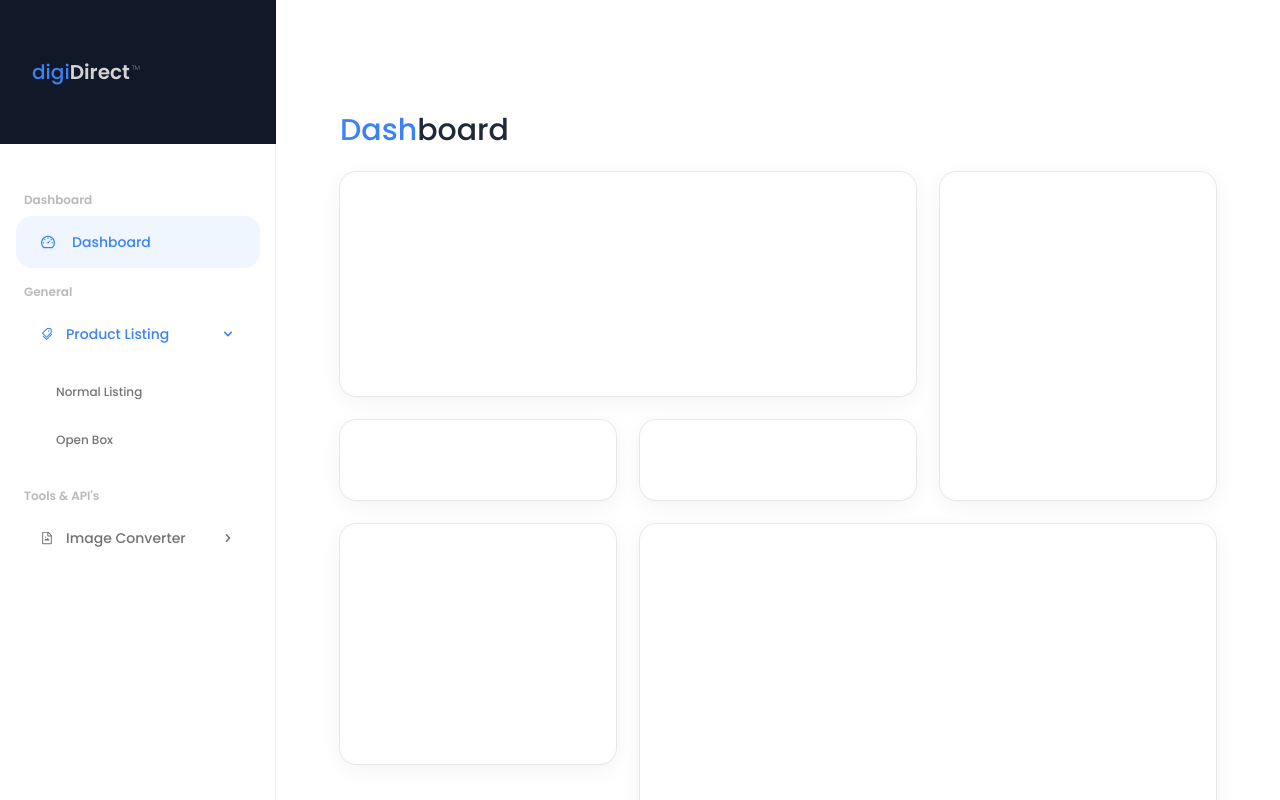
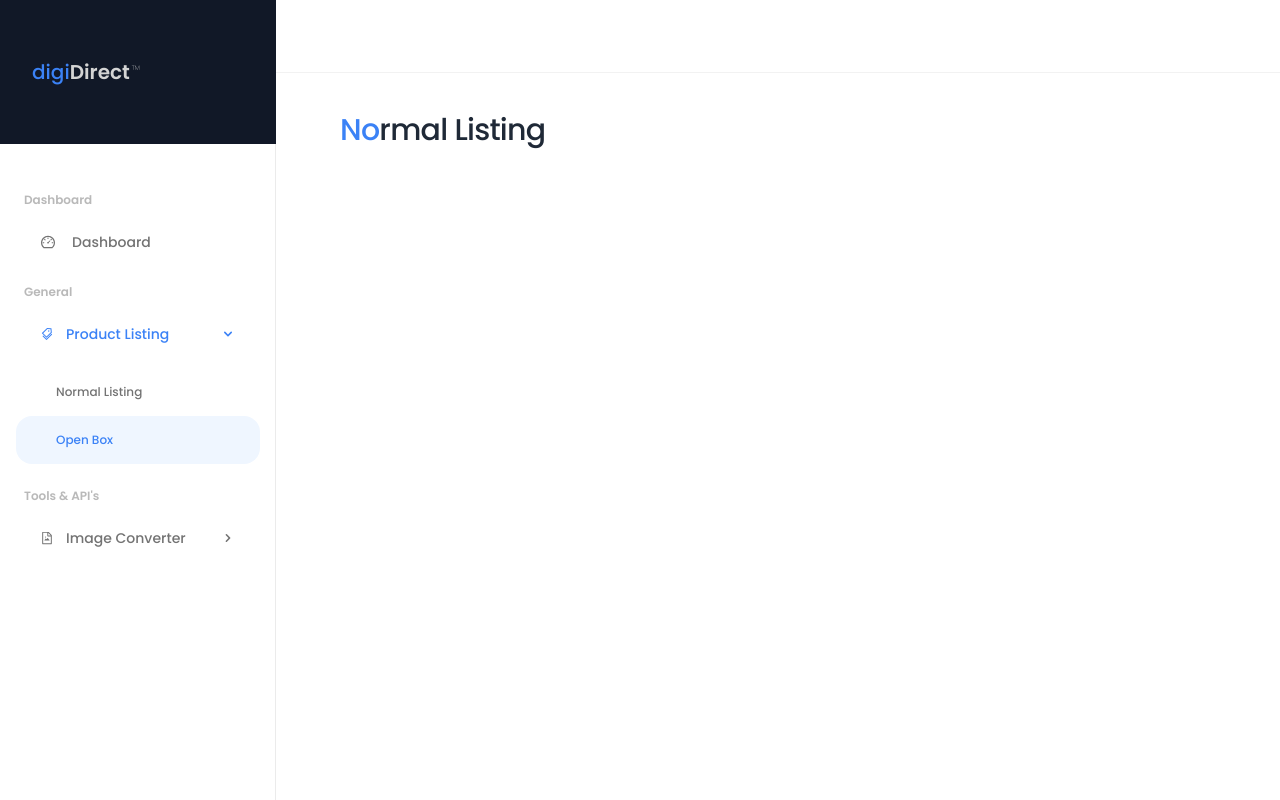
Before and after one commit to rogelcristobal/digiDirect, a React (Create React App) app: page /#/open-box-listing in a window 1280 px wide. Before the commit this address led to /#/. Built offline with nearby package versions, Linux system fonts and the light colour scheme.

Commit message:
changes in border 2

```diff
--- a/src/App.jsx
+++ b/src/App.jsx
@@ -51,16 +51,12 @@ const Main = () => {
         element={
           <Box className="h-screen w-full text-gray-800  box-border flex items-start justify-start bg-[#ffffff] relative">
             {/* navbar */}
-            {/* <Box className="h-[4.5rem]  z-10 w-full top-0 left-0 fixed flex items-end justify-end bg-[#ffffff]  shadow-sm">
+            <Box className="h-[4.5rem]  z-10 w-full top-0 left-0 fixed flex items-end justify-end bg-[#ffffff]  border-thin">
               <div className="w-full h-full relative">
-                <Divider
-                  variant="fullWidth"
-                  className="absolute bottom-0 right-0 w-full"
-                  light
-                ></Divider>
+
               </div>
 
-            </Box> */}
+            </Box>
 
             <SideBar />
             {/* content */}
--- a/src/components/Texthighlight.jsx
+++ b/src/components/Texthighlight.jsx
@@ -4,7 +4,7 @@ const Texthighlight = ({ text,variant,sx }) => {
   return (
     <Typography variant={variant} className={`${sx} `}>
       {[...text].map((item, id) => {
-        if(id < 4){
+        if(id < 2){
             return <span className="text-blue-500">{item}</span>
         }else{
             return item
--- a/src/index.css
+++ b/src/index.css
@@ -15,9 +15,12 @@
     .shad{
         box-shadow: rgba(0, 0, 0, 0.1) 0px 10px 50px;
     }
-    .sample-border{
+    .border-thin{
+        /*  */
+        box-shadow: rgba(0, 0, 0, 0.05) 0px 0px 0px 1px;
+    }
+    .border-medium{
         box-shadow: rgba(0, 0, 0, 0.05) 0px 6px 24px 0px, rgba(0, 0, 0, 0.08) 0px 0px 0px 1px;
-        /* box-shadow: rgba(0, 0, 0, 0.05) 0px 0px 0px 1px; */
     }
 }
 
--- a/src/pages/Dashboard.jsx
+++ b/src/pages/Dashboard.jsx
@@ -4,7 +4,7 @@ const Dashboard = () => {
   return (
     <>
       <Box className="h-full w-full box-border flex items-start gap-3 rounded-lg p-0   ">
-        <Box className="h-full overflow-auto w-full  space-y-3 box-border px-16 pt-28">
+        <Box className="h-full overflow-auto w-full  space-y-3 box-border px-16 py-28">
           {/* content */}
 
           <Box className="mb-6">
@@ -17,19 +17,19 @@ const Dashboard = () => {
             <Box className="col-span-8">
               <Paper
                 variant="contained"
-                className="h-56 w-full  rounded-2xl  bg-[#ffffff] shad box-border sample-border "
+                className="h-56 w-full  rounded-2xl  bg-[#ffffff] shad box-border border-medium "
               ></Paper>
             </Box>
             <Box className="col-span-4 row-span-2">
               <Paper
                 variant="contained"
-                className="h-full w-full  rounded-2xl  bg-[#ffffff] shad box-border sample-border "
+                className="h-full w-full  rounded-2xl  bg-[#ffffff] shad box-border border-medium "
               ></Paper>
             </Box>
             <Box className="col-span-4">
               <Paper
                 variant="contained"
-                className="h-20 w-full  rounded-2xl  bg-[#ffffff] shad text-white box-border px-8 flex items-center justify-end sample-border"
+                className="h-20 w-full  rounded-2xl  bg-[#ffffff] shad text-white box-border px-8 flex items-center justify-end border-medium"
               >
                 <Typography variant="h6" className=" font-base  text-sm">
                   WebP to JPG
@@ -39,21 +39,21 @@ const Dashboard = () => {
             <Box className="col-span-4">
               <Paper
                 variant="contained"
-                className="h-20 w-full  rounded-2xl  bg-[#ffffff] shad box-border sample-border "
+                className="h-20 w-full  rounded-2xl  bg-[#ffffff] shad box-border border-medium "
               ></Paper>
             </Box>
 
             <Box className="col-span-4">
               <Paper
                 variant="contained"
-                className="h-60 w-full  rounded-2xl  bg-[#ffffff] shad box-border sample-border "
+                className="h-60 w-full  rounded-2xl  bg-[#ffffff] shad box-border border-medium "
               ></Paper>
             </Box>
 
             <Box className="col-span-8 ">
               <Paper
                 variant="contained"
-                className="h-[38rem] w-full  rounded-2xl  bg-[#ffffff] shad box-border sample-border "
+                className="h-[38rem] w-full  rounded-2xl  bg-[#ffffff] shad box-border border-medium "
             ></Paper>
             </Box>
           </Box>
```
